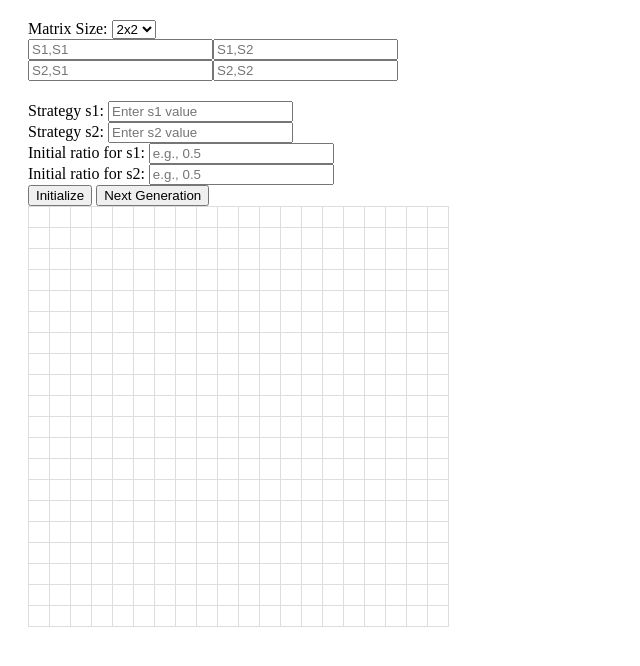
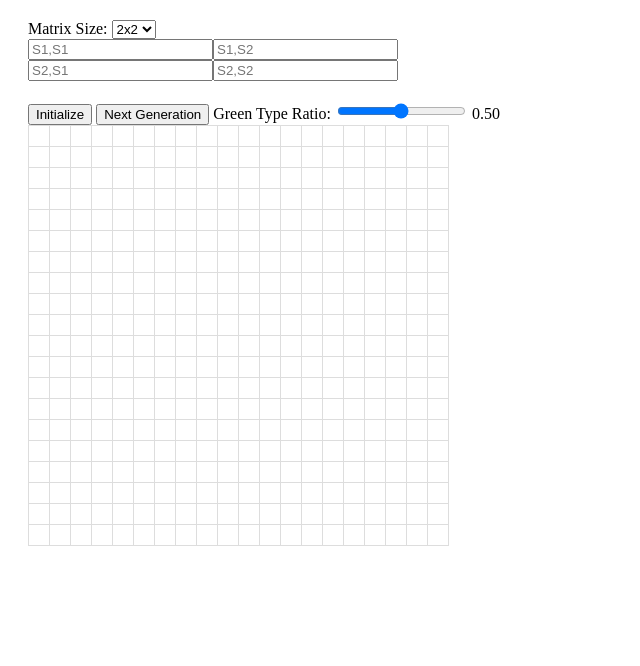
Before and after one commit to RyanPiao/Evolutionarily-Stable-Strategy, a plain HTML site: page index.html in a window 1280 px wide. Shown: the whole page, without its empty margins (0-640 px from the left). Drawn offline with Linux system fonts and the light colour scheme.

Commit message:
Update index.html

```diff
--- a/index.html
+++ b/index.html
@@ -20,25 +20,11 @@
         <div id="matrix-inputs">
             <!-- Payoff matrix inputs will be generated here by JavaScript -->
         </div>
-        <div>
-  <label for="s1_profile">Strategy s1:</label>
-  <input type="text" id="s1_profile" placeholder="Enter s1 value" />
-</div>
-<div>
-  <label for="s2_profile">Strategy s2:</label>
-  <input type="text" id="s2_profile" placeholder="Enter s2 value" />
-</div>
-<div>
-  <label for="initial_ratio_s1">Initial ratio for s1:</label>
-  <input type="number" id="initial_ratio_s1" placeholder="e.g., 0.5" step="any" />
-</div>
-<div>
-  <label for="initial_ratio_s2">Initial ratio for s2:</label>
-  <input type="number" id="initial_ratio_s2" placeholder="e.g., 0.5" step="any" />
-</div>
-<button id="initialize">Initialize</button>
-
+        <button id="initialize">Initialize</button>
         <button onclick="nextGeneration()">Next Generation</button>
+        <label for="green-ratio">Green Type Ratio:</label>
+        <input type="range" id="green-ratio" name="green-ratio" min="0" max="1" step="0.01" value="0.5" oninput="updateRatio(this.value);">
+        <span id="ratio-value">0.50</span>
         <div id="grid">
             <!-- Grid will be generated here by JavaScript -->
         </div>
```
